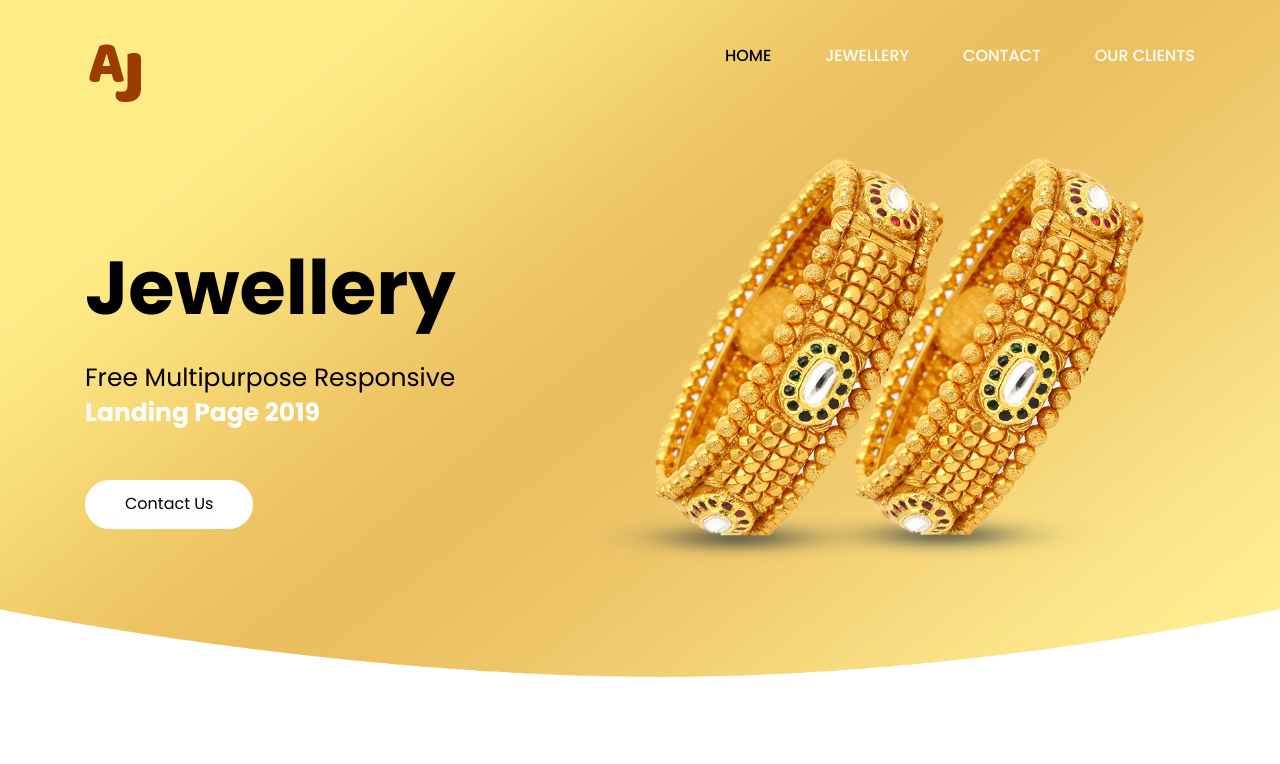
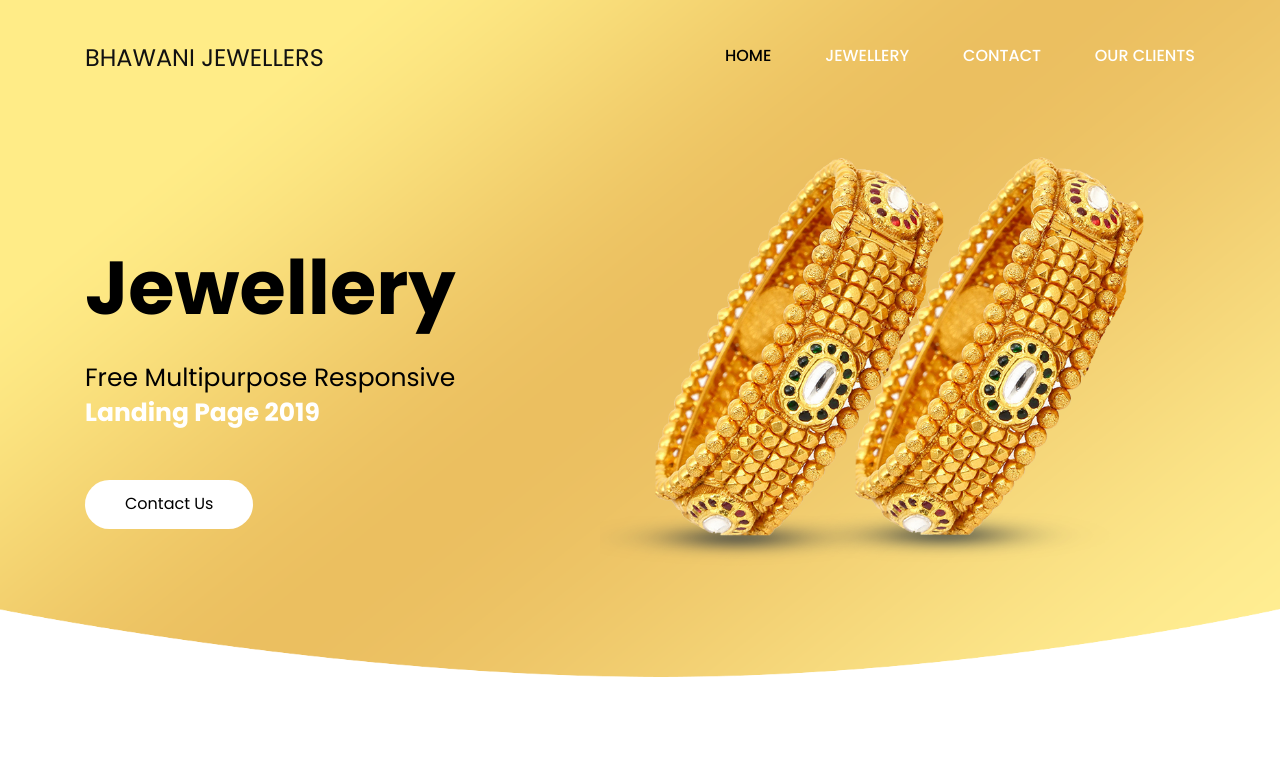
Before and after one commit to gitkrishnaa/bjshop, a plain HTML site: page index.html in a window 1280 px wide. Shown: the top 764 px of the page. Drawn offline with nearby package versions, Linux system fonts and the light colour scheme.

Commit message:
name change

```diff
--- a/index.html
+++ b/index.html
@@ -47,7 +47,7 @@
                         <div class="full">
                            <div class="center-desk">
                               <div class="logo">
-                                 <a href="index.html"><img src="images/logo.png" alt="#" /></a>
+                                 <a href="index.html"><h1>Bhawani jewellers</h1></a>
                               </div>
                            </div>
                         </div>
```
